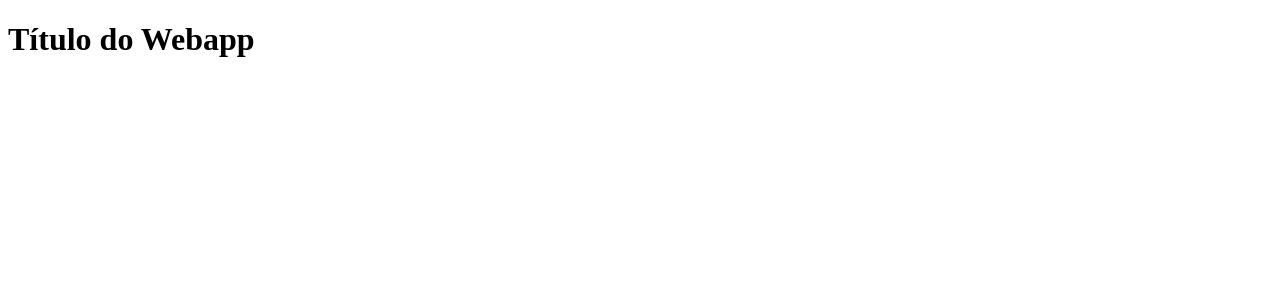
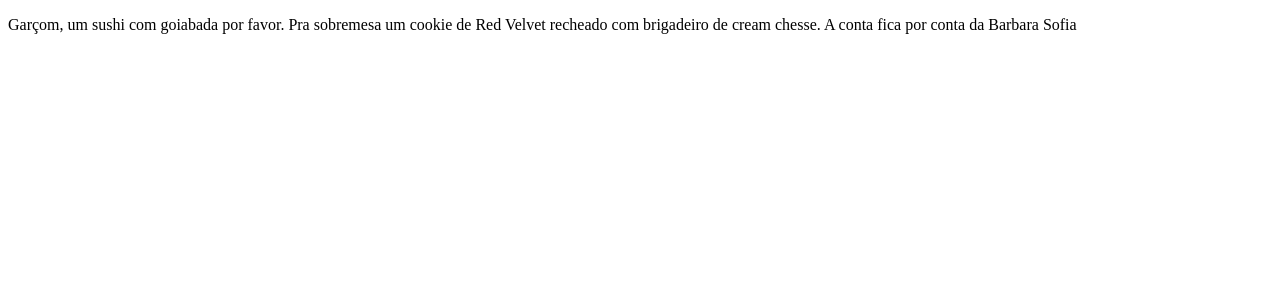
Before and after one commit to neoeduardo/clone-tabnews, a Next.js app: page / in a window 1280 px wide. Shown: the top 300 px of the page. Built offline with nearby package versions, Linux system fonts and the light colour scheme.

Commit message:
Alterando novamente o texto da página

```diff
--- a/pages/index.js
+++ b/pages/index.js
@@ -1,5 +1,5 @@
 function Home(){
-    return <h1>Título do Webapp</h1>
+    return <p>Garçom, um sushi com goiabada por favor. Pra sobremesa um cookie de Red Velvet recheado com brigadeiro de cream chesse. A conta fica por conta da Barbara Sofia</p>
 }
 
 export default Home;
```
